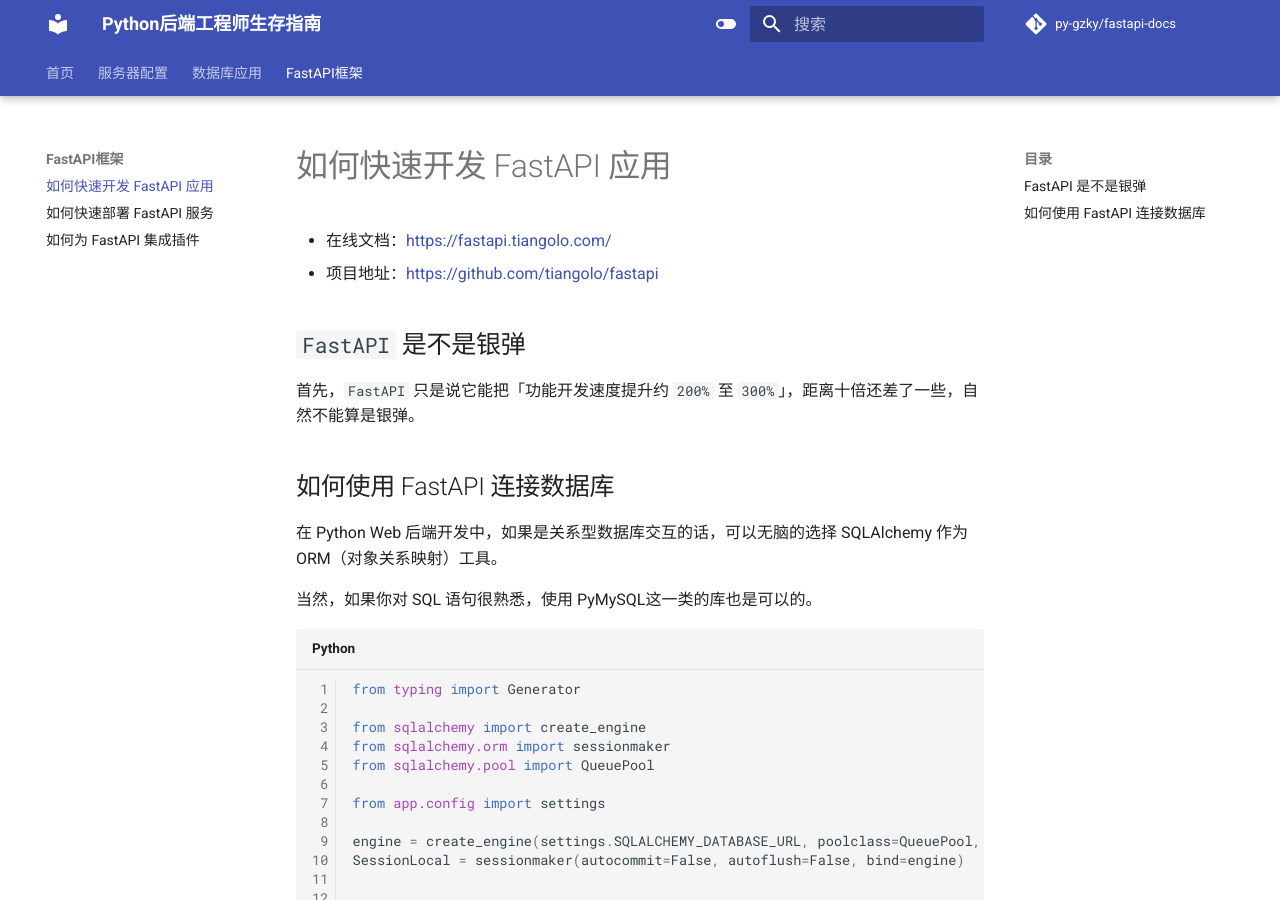
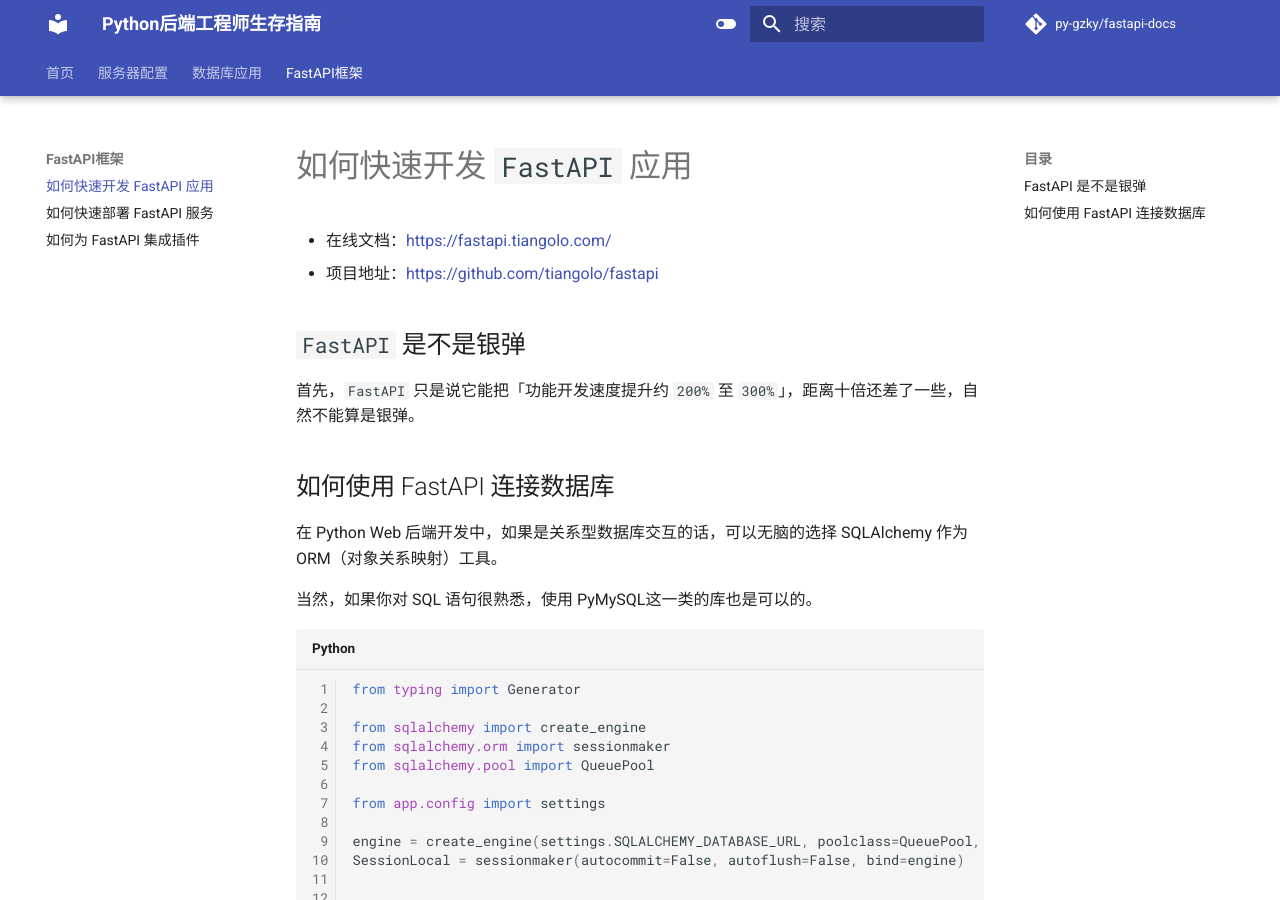
Before and after one commit to PY-GZKY/PythonBackendEngineerGuide, an MkDocs documentation site: the page built from docs/how-to-quickly-develop-fastapi-application.md, in a window 1280 px wide and 900 px high. Built offline with MkDocs 1.6.1 and Material for MkDocs 9.7.7, drawn with Linux system fonts in a browser that asks for light colours; comment, search, counter and statistics services are not loaded.

```diff
--- a/docs/how-to-quickly-develop-fastapi-application.md
+++ b/docs/how-to-quickly-develop-fastapi-application.md
@@ -1,4 +1,4 @@
-# 如何快速开发 FastAPI 应用
+# 如何快速开发 `FastAPI` 应用
 
 * 在线文档：[https://fastapi.tiangolo.com/](https://fastapi.tiangolo.com/)
 * 项目地址：[https://github.com/tiangolo/fastapi](https://github.com/tiangolo/fastapi)
```
